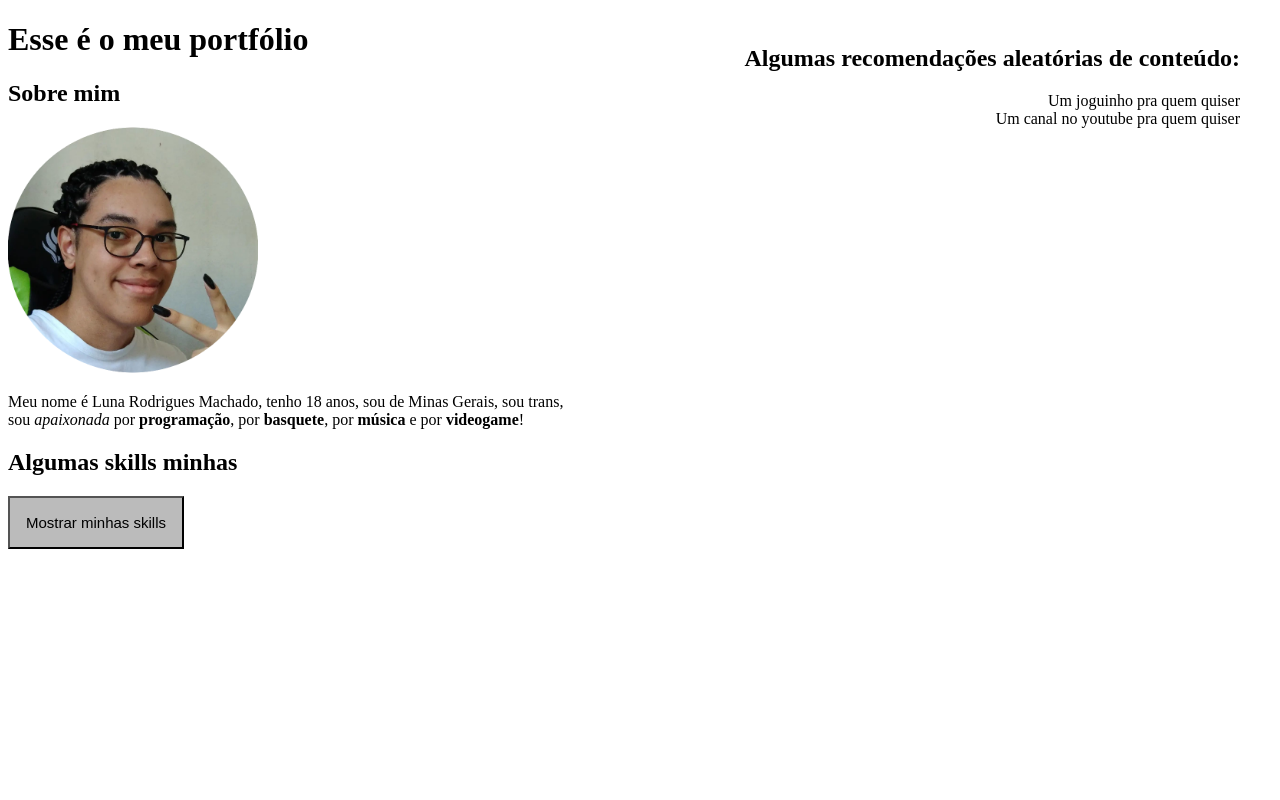
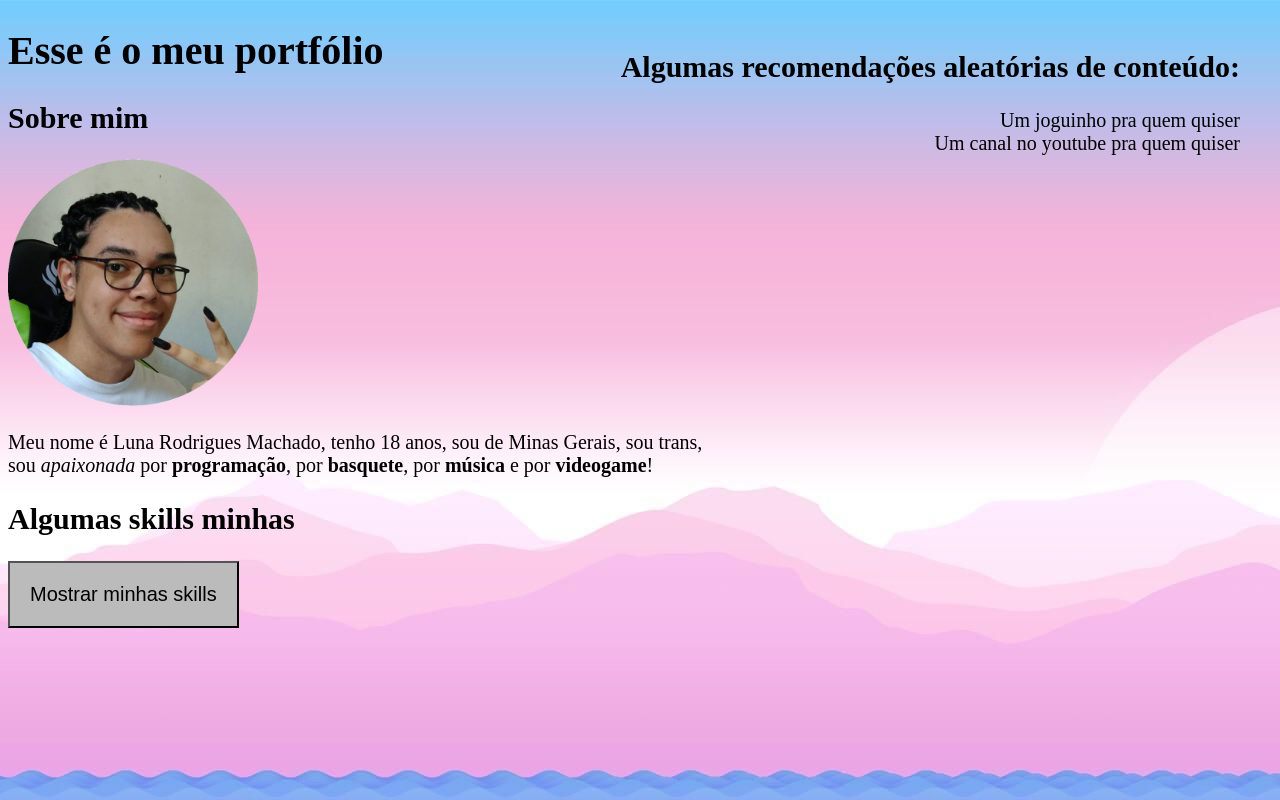
Before and after one commit to lunaRodriguesMachado/lunaRodriguesMachado.github.io, a plain HTML site: page index.html in a window 1280 px wide. Drawn offline with Linux system fonts and the light colour scheme.

Commit message:
Adiciona fundo

```diff
--- a/index.html
+++ b/index.html
@@ -12,7 +12,7 @@
     <h1>Esse é o meu portfólio</h1>
     <h2>Sobre mim</h2>
     <img src="./imagens/minhafoto.png" alt="Foto de uma pessoa muito bonita" width="250px">
-    <p>Meu nome é Luna Rodrigues Machado, tenho 18 anos, sou de Minas Gerais, sou trans,<br>sou <em>apaixonada</em> por <strong>programação</strong>, por <strong>basquete</strong>, por <strong>música</strong> e por <strong>videogame</strong>!</p>
+    <p id="sobremim">Meu nome é Luna Rodrigues Machado, tenho 18 anos, sou de Minas Gerais, sou trans,<br>sou <em>apaixonada</em> por <strong>programação</strong>, por <strong>basquete</strong>, por <strong>música</strong> e por <strong>videogame</strong>!</p>
     <div>
     <h2>Algumas skills minhas</h2>
 
--- a/style.css
+++ b/style.css
@@ -1,6 +1,7 @@
 /* Body */
 body {
-    background-image: ;
+    background-image: url(./imagens/fundo.jpg);
+    font-size: 20px;
 }
 
 
@@ -8,8 +9,8 @@ body {
 .botaodrop {
     background-color: #bbbbbb;
     color: black;
-    padding: 16px;
-    font-size: 15px;
+    padding: 20px;
+    font-size: 20px;
 }
 .botaodrop:hover {
     background-color: #acacac;
```
